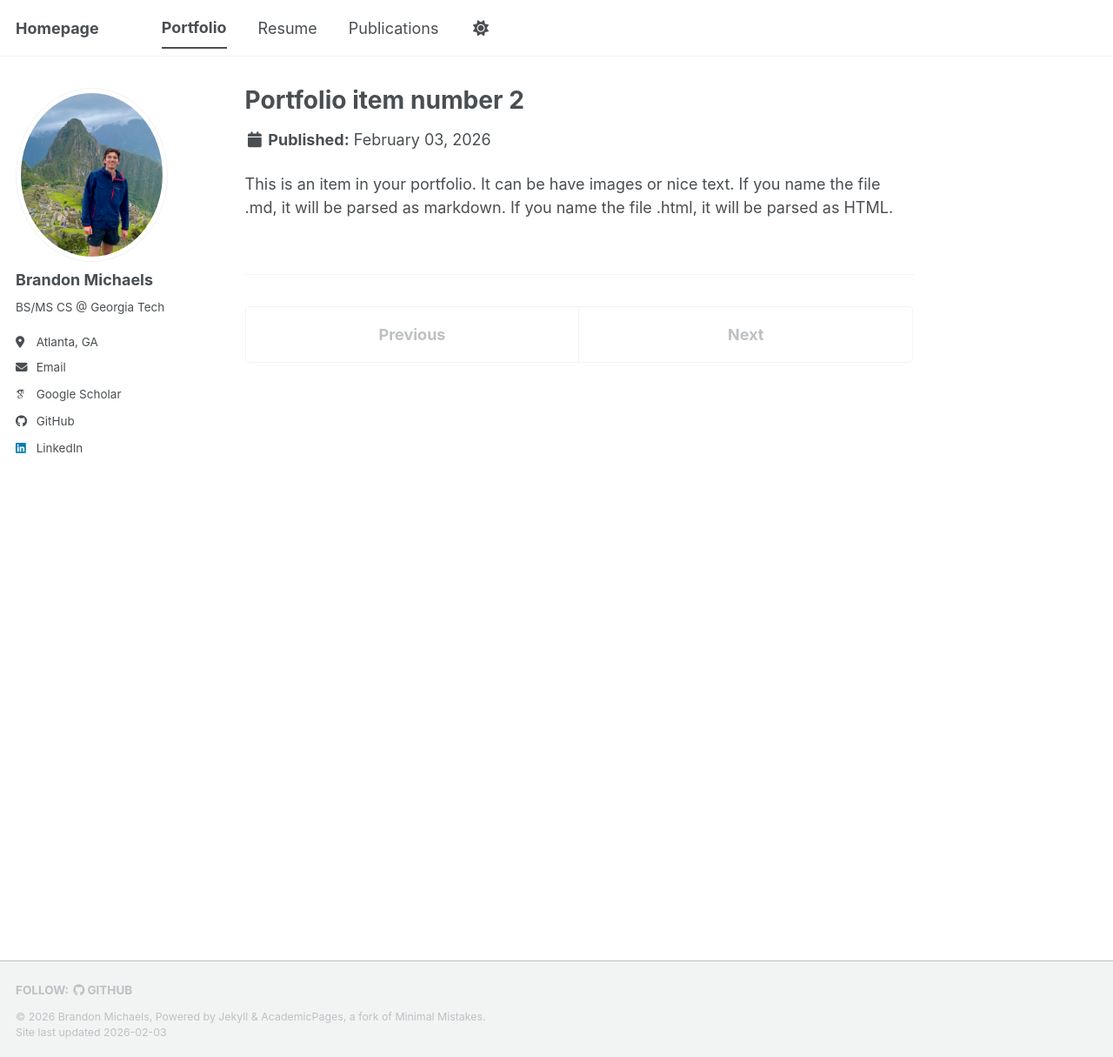
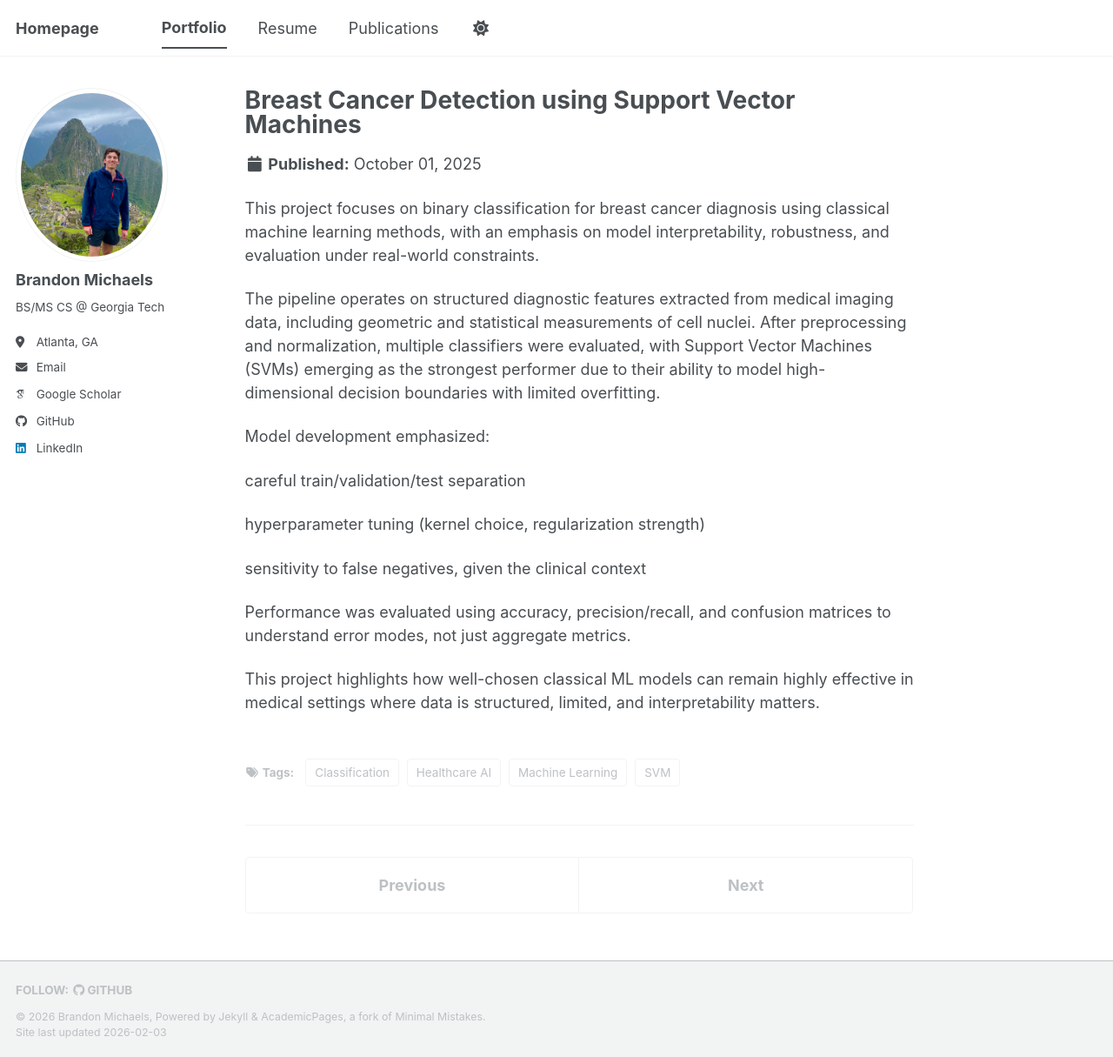
Before and after one commit to Brandon-Michaels/Brandon-Michaels.github.io, a Jekyll site: the page built from _portfolio/portfolio-2.md, in a window 1280 px wide and 1215 px high. Shown: the whole window at 87% size. Built offline with Jekyll 4.4.1, drawn with Linux system fonts in a browser that asks for light colours; some web fonts are replaced; a script bundle is joined from its source files by our own code; library files that are not in the unit come from our copies.

Commit message:
Add second portfolio project

```diff
--- a/_portfolio/portfolio-2.html
+++ /dev/null
@@ -1,7 +0,0 @@
----
-title: "Portfolio item number 2"
-excerpt: "Short description of portfolio item number 2 <br/><img src='/images/500x300.png'>"
-collection: portfolio
----
-
-This is an item in your portfolio. It can be have images or nice text. If you name the file .md, it will be parsed as markdown. If you name the file .html, it will be parsed as HTML.
--- /dev/null
+++ b/_portfolio/portfolio-2.md
@@ -0,0 +1,25 @@
+---
+title: "Breast Cancer Detection using Support Vector Machines"
+collection: portfolio
+date: 2025-10-01
+thumbnail: /images/Feature-HeatMap.png
+excerpt: "Classical ML pipeline for breast cancer classification using structured diagnostic features, emphasizing interpretability and clinically relevant evaluation."
+tags: ["Machine Learning", "SVM", "Healthcare AI", "Classification"]
+code_url: "https://github.com/Brandon-Michaels/Breast-Cancer-Detection"
+---
+
+This project focuses on binary classification for breast cancer diagnosis using classical machine learning methods, with an emphasis on model interpretability, robustness, and evaluation under real-world constraints.
+
+The pipeline operates on structured diagnostic features extracted from medical imaging data, including geometric and statistical measurements of cell nuclei. After preprocessing and normalization, multiple classifiers were evaluated, with Support Vector Machines (SVMs) emerging as the strongest performer due to their ability to model high-dimensional decision boundaries with limited overfitting.
+
+Model development emphasized:
+
+careful train/validation/test separation
+
+hyperparameter tuning (kernel choice, regularization strength)
+
+sensitivity to false negatives, given the clinical context
+
+Performance was evaluated using accuracy, precision/recall, and confusion matrices to understand error modes, not just aggregate metrics.
+
+This project highlights how well-chosen classical ML models can remain highly effective in medical settings where data is structured, limited, and interpretability matters.
```
Also changed, not shown: _portfolio/portfolio-1.md (+21 -2 lines), images/Feature-HeatMap.png (added), images/HP-Filter-Gold.png (added).
